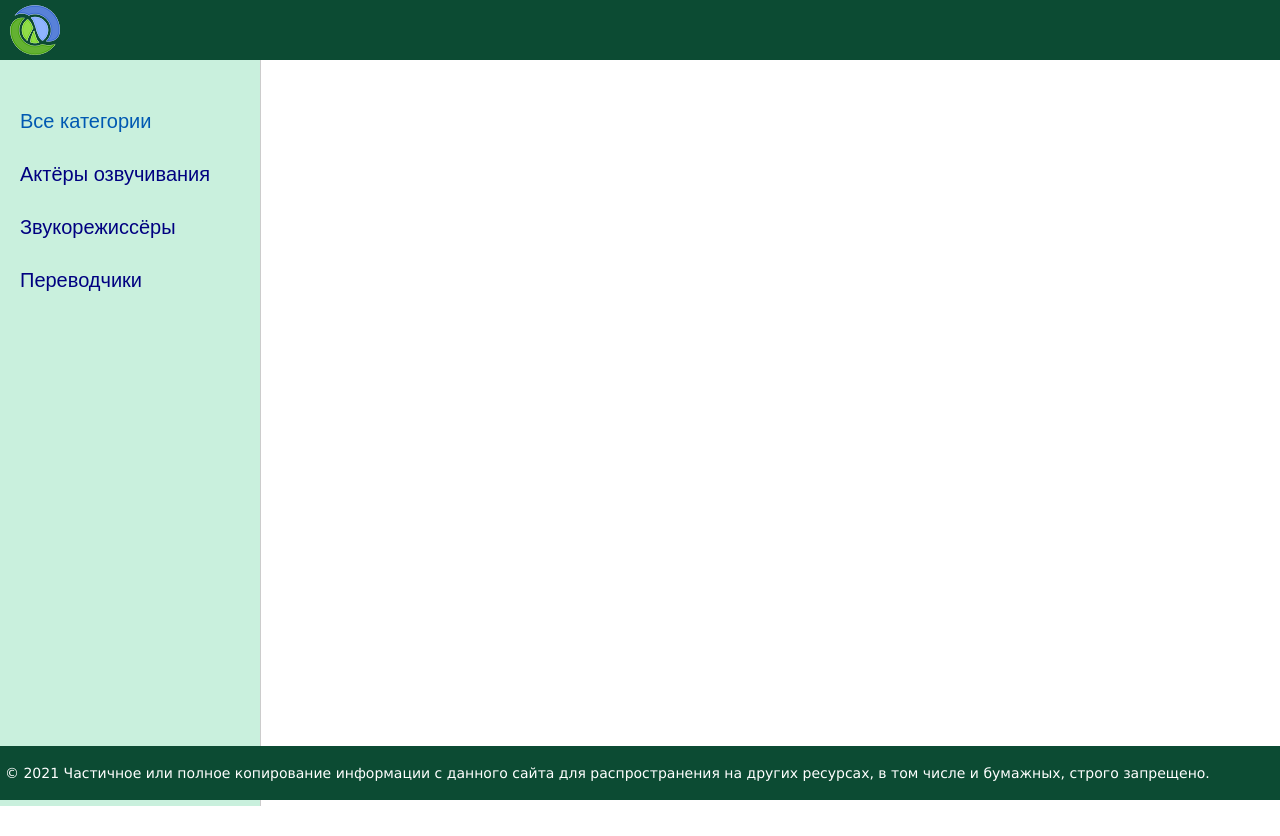
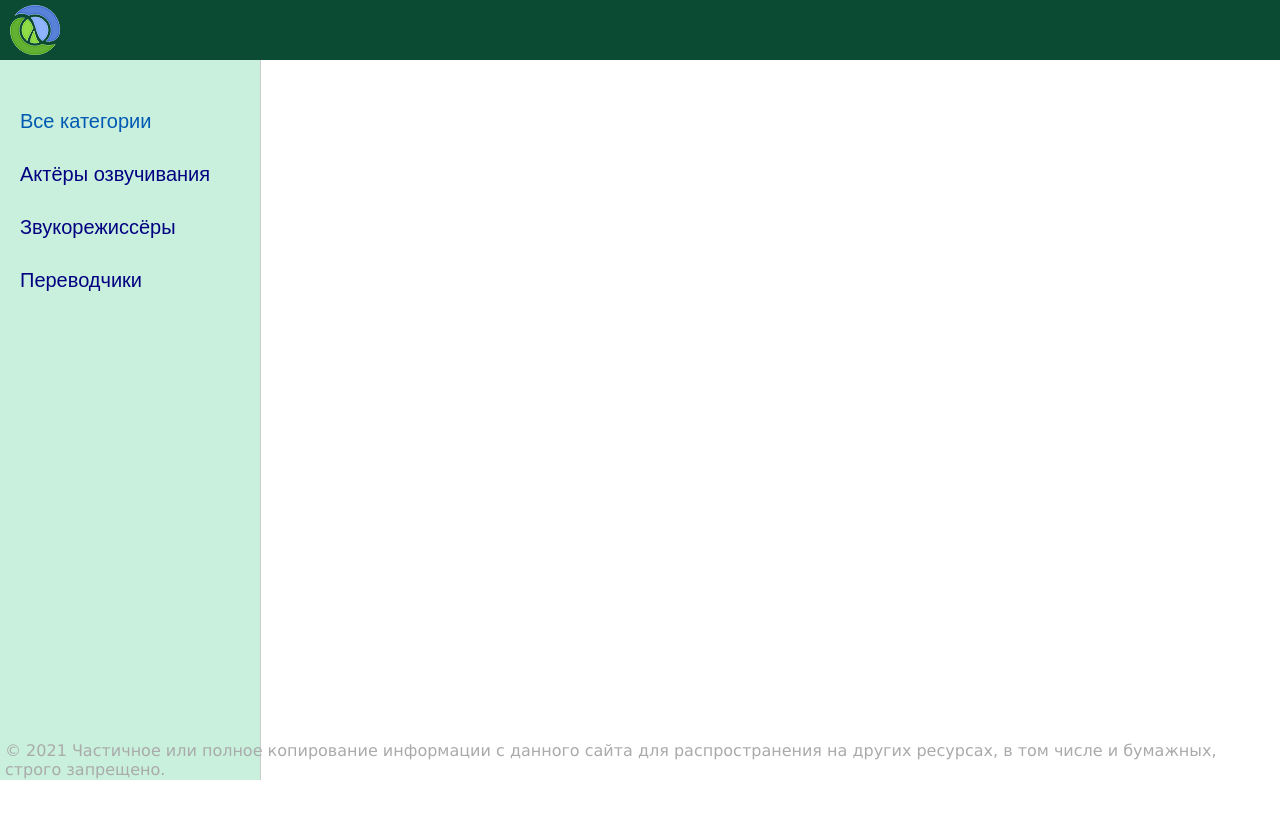
Before and after one commit to shaan-kun/rufandub, a Django app: template rufandub/vacancy/templates/vacancy/base.html in a window 1280 px wide. After the commit the page ends 780 px from the top, so only its background shows below. Run offline with Django 4.2, Linux system fonts and the light colour scheme; the template is opened without the code that fills it, so the values that code supplies are empty.

Commit message:
Создан базовый каркас сайта

```diff
--- a/rufandub/rufandub/urls.py
+++ b/rufandub/rufandub/urls.py
@@ -26,4 +26,8 @@ urlpatterns = [
 ]
 
 if settings.DEBUG:
+<<<<<<< HEAD
     urlpatterns += static(settings.MEDIA_URL, document_root=settings.MEDIA_ROOT)
+=======
+    urlpatterns += static(settings.MEDIA_URL, document_root=settings.MEDIA_ROOT)
+>>>>>>> df777a9 (Создан базовый каркас сайта)
--- a/rufandub/vacancy/static/vacancy/css/styles.css
+++ b/rufandub/vacancy/static/vacancy/css/styles.css
@@ -356,9 +356,15 @@ ul.lang-list li a:hover {color: #fdc073;}
 #footer {
 	box-sizing: border-box;
 
+<<<<<<< HEAD
 	background: #0C4B33;
 	padding: 5px;
 	color: white;
+=======
+	background: #3F4137;
+	padding: 5px;
+	color: #aaa;
+>>>>>>> df777a9 (Создан базовый каркас сайта)
 	font-size: 14px;
 	font-family: Verdana, Geneva, Arial, Helvetica;
 	text-align: left;
```
